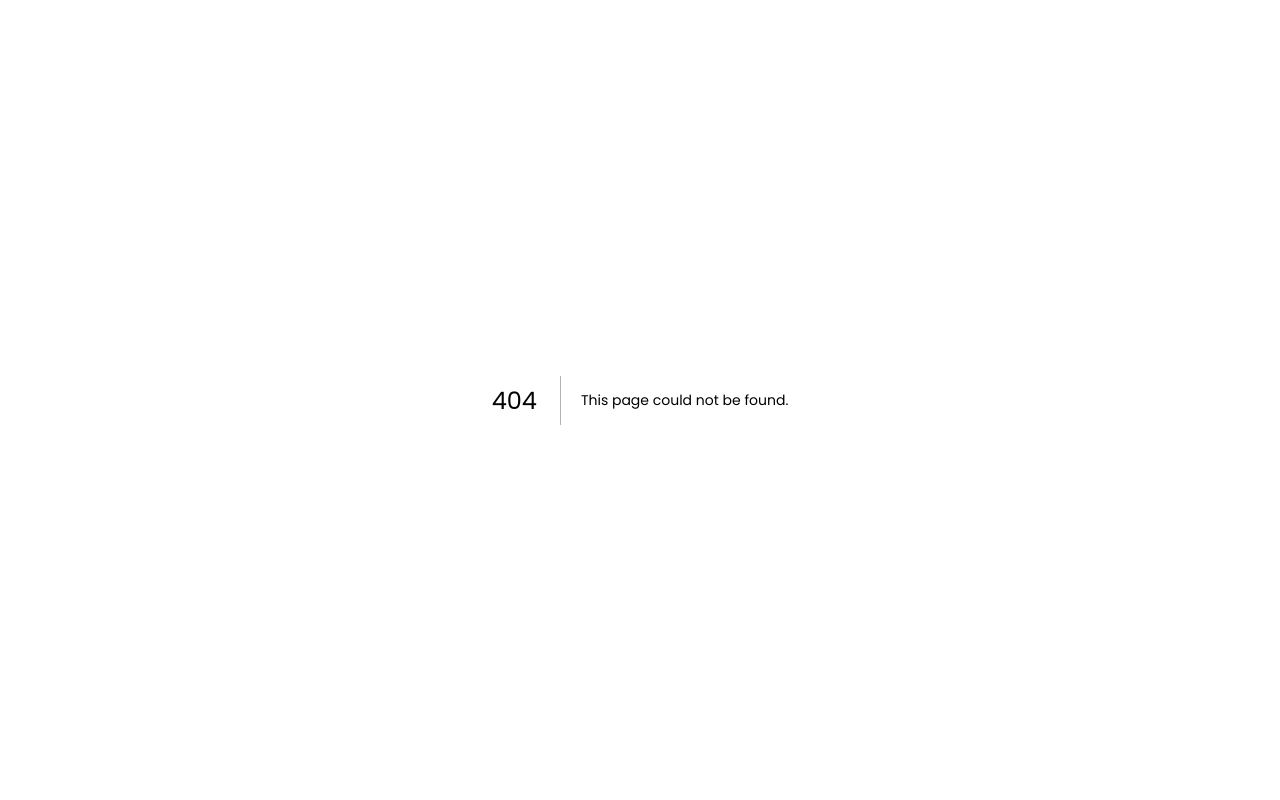
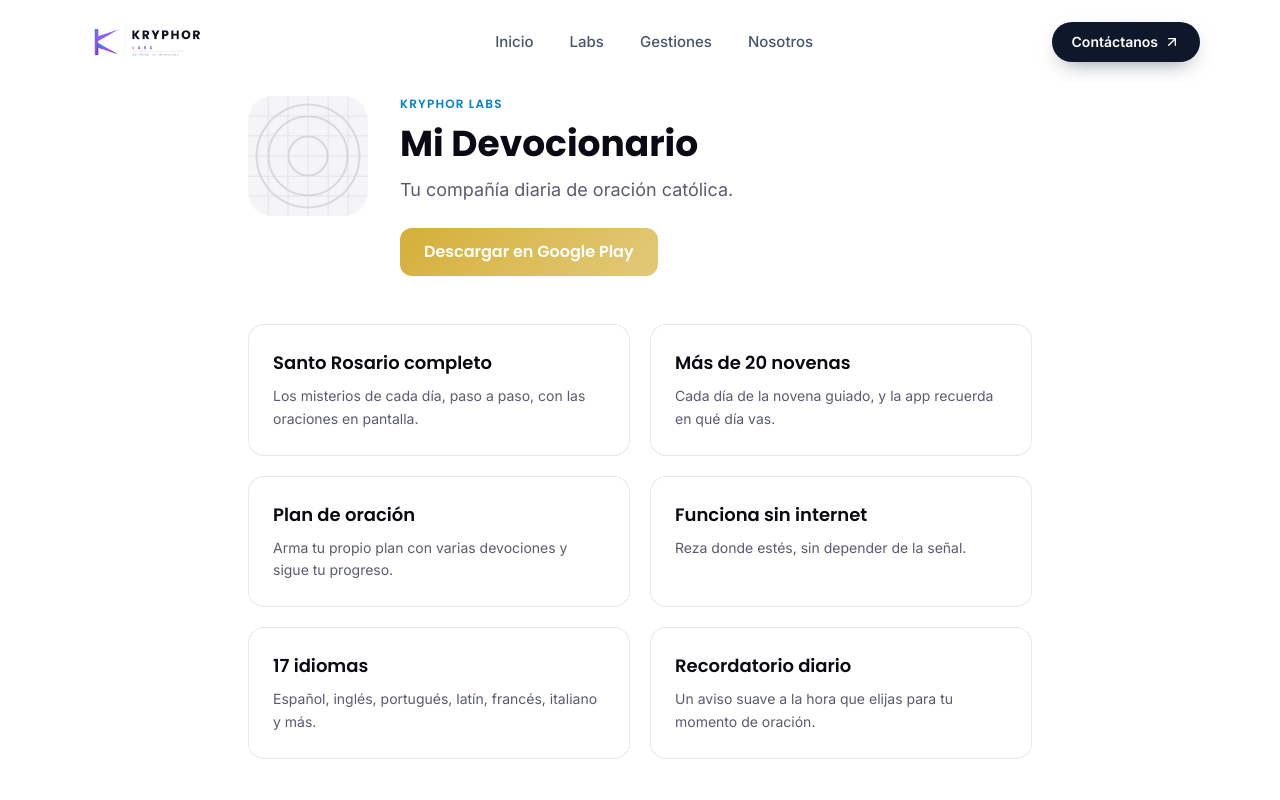
Before and after one commit to kryphorlabs/kryphor-web, a Next.js app: page /apps/mi-devocionario in a window 1280 px wide. Before the commit this address had no page. Shown: the top 800 px of the page. Built offline with nearby package versions, Linux system fonts and the light colour scheme.

Commit message:
se agregó Mi Devocionario al sitio con su página propia y botón de Google Play, se agregó el archivo de verificación de enlaces de Android

```diff
--- /dev/null
+++ b/src/app/(public)/apps/mi-devocionario/page.tsx
@@ -0,0 +1,87 @@
+import type { Metadata } from "next";
+import Link from "next/link";
+
+const URL_PLAY_STORE = "https://play.google.com/store/apps/details?id=com.devocionario.app";
+
+export const metadata: Metadata = {
+  title: "Mi Devocionario — App de oración católica | Kryphor Labs",
+  description:
+    "Santo Rosario completo, más de 20 novenas, versículo diario y recordatorio de oración. Funciona sin internet y está disponible en 17 idiomas.",
+  openGraph: {
+    title: "Mi Devocionario — App de oración católica",
+    description:
+      "Santo Rosario, novenas y oración diaria en tu celular. Sin internet y en 17 idiomas.",
+    images: ["/logos/mi-devocionario-icono.png"],
+  },
+};
+
+const caracteristicas = [
+  { titulo: "Santo Rosario completo", texto: "Los misterios de cada día, paso a paso, con las oraciones en pantalla." },
+  { titulo: "Más de 20 novenas", texto: "Cada día de la novena guiado, y la app recuerda en qué día vas." },
+  { titulo: "Plan de oración", texto: "Arma tu propio plan con varias devociones y sigue tu progreso." },
+  { titulo: "Funciona sin internet", texto: "Reza donde estés, sin depender de la señal." },
+  { titulo: "17 idiomas", texto: "Español, inglés, portugués, latín, francés, italiano y más." },
+  { titulo: "Recordatorio diario", texto: "Un aviso suave a la hora que elijas para tu momento de oración." },
+];
+
+export default function MiDevocionarioPage() {
+  return (
+    <div className="min-h-screen pt-24 pb-16" style={{ background: "var(--bg)" }}>
+      <div className="max-w-4xl mx-auto px-6 sm:px-10 lg:px-14">
+
+        <div className="flex flex-col sm:flex-row items-center sm:items-start gap-8 mb-12 text-center sm:text-left">
+          {/* eslint-disable-next-line @next/next/no-img-element */}
+          <img
+            src="/logos/mi-devocionario-icono.png"
+            alt="Icono de Mi Devocionario"
+            width={120}
+            height={120}
+            className="rounded-3xl flex-shrink-0"
+          />
+          <div>
+            <p className="font-poppins font-semibold text-xs tracking-widest uppercase mb-3"
+              style={{ color: "var(--accent)" }}>
+              Kryphor Labs
+            </p>
+            <h1 className="font-poppins font-bold text-4xl mb-3" style={{ color: "var(--fg)" }}>
+              Mi Devocionario
+            </h1>
+            <p className="font-inter text-lg mb-6" style={{ color: "var(--fg-muted)" }}>
+              Tu compañía diaria de oración católica.
+            </p>
+            <a
+              href={URL_PLAY_STORE}
+              target="_blank"
+              rel="noopener noreferrer"
+              className="inline-flex items-center gap-2 px-6 py-3 rounded-xl font-poppins font-semibold text-base text-white transition-all duration-200 hover:opacity-90"
+              style={{ background: "linear-gradient(135deg, #D4AF37, #D4AF37aa)" }}
+            >
+              Descargar en Google Play
+            </a>
+          </div>
+        </div>
+
+        <div className="grid grid-cols-1 sm:grid-cols-2 gap-5 mb-12">
+          {caracteristicas.map(c => (
+            <div key={c.titulo} className="glass rounded-2xl p-6">
+              <h2 className="font-poppins font-semibold text-lg mb-2" style={{ color: "var(--fg)" }}>
+                {c.titulo}
+              </h2>
+              <p className="font-inter text-sm leading-relaxed" style={{ color: "var(--fg-muted)" }}>
+                {c.texto}
+              </p>
+            </div>
+          ))}
+        </div>
+
+        <p className="font-inter text-sm text-center" style={{ color: "var(--fg-muted)" }}>
+          Mi Devocionario no recopila datos personales.{" "}
+          <Link href="/privacy/mi-devocionario" className="underline" style={{ color: "var(--accent)" }}>
+            Política de privacidad
+          </Link>
+        </p>
+
+      </div>
+    </div>
+  );
+}
--- a/src/app/(public)/apps/page.tsx
+++ b/src/app/(public)/apps/page.tsx
@@ -31,6 +31,7 @@ const copy = {
     },
     features:  "Características",
     download:  "Descargar APK",
+    playStore: "Descargar en Google Play",
     catLabel: {
       Espiritual:   "Espiritual",
       Conectividad: "Conectividad",
@@ -67,6 +68,7 @@ const copy = {
     },
     features:  "Features",
     download:  "Download APK",
+    playStore: "Get it on Google Play",
     catLabel: {
       Espiritual:   "Spiritual",
       Conectividad: "Connectivity",
@@ -221,6 +223,15 @@ export default function AppsPage() {
                             </span>
                           ))}
                         </div>
+                        {app.playStoreUrl && (
+                          <a href={app.playStoreUrl} target="_blank" rel="noopener noreferrer"
+                            onClick={e => e.stopPropagation()}
+                            className="inline-flex items-center gap-2 px-5 py-2.5 rounded-xl font-poppins font-semibold text-sm text-white transition-all duration-200 hover:opacity-90"
+                            style={{ background: `linear-gradient(135deg, ${app.color}, ${app.color}aa)` }}>
+                            <Download size={14} />
+                            {c.playStore}
+                          </a>
+                        )}
                         {app.apkUrl && (
                           <a href={app.apkUrl} download
                             onClick={e => e.stopPropagation()}
--- a/src/app/sitemap.ts
+++ b/src/app/sitemap.ts
@@ -5,7 +5,7 @@ export default function sitemap(): MetadataRoute.Sitemap {
   const base = "https://kryphorlabs.com";
   // gestiones sale del sitemap mientras no sea publica o cuando ya viva en su subdominio
   const gestiones = GESTIONES_PUBLICA && !GESTIONES_SUBDOMINIO_ACTIVO ? ["/gestiones"] : [];
-  const routes = ["", "/labs", ...gestiones, "/about", "/apps", "/contact", "/privacy", "/terms"];
+  const routes = ["", "/labs", ...gestiones, "/about", "/apps", "/apps/mi-devocionario", "/contact", "/privacy", "/terms"];
 
   return routes.map(route => ({
     url: `${base}${route}`,
--- a/src/data/apps.ts
+++ b/src/data/apps.ts
@@ -21,6 +21,26 @@ export const statusLabels: Record<App["status"], string> = {
 
 export const apps: App[] = [
   {
+    id: "mi-devocionario",
+    name: "Mi Devocionario",
+    tagline: "Tu compañía diaria de oración católica",
+    description:
+      "App de oración católica con el Santo Rosario completo, más de 20 novenas paso a paso, versículo diario, plan de oración personalizado y recordatorio diario. Funciona sin internet y está disponible en 17 idiomas.",
+    category: "Espiritual",
+    status: "disponible",
+    color: "#D4AF37",
+    icon: "📿",
+    subsidiary: "Kryphor Labs",
+    playStoreUrl: "https://play.google.com/store/apps/details?id=com.devocionario.app",
+    features: [
+      "Santo Rosario completo",
+      "Más de 20 novenas",
+      "Funciona sin internet",
+      "17 idiomas",
+      "Recordatorio diario",
+    ],
+  },
+  {
     id: "kryphor-connect-tv",
     name: "KryphorConnect TV",
     tagline: "Publicidad digital inteligente en tu pantalla",
```
Also changed, not shown: public/.well-known/assetlinks.json (added), public/logos/mi-devocionario-icono.png (added).
